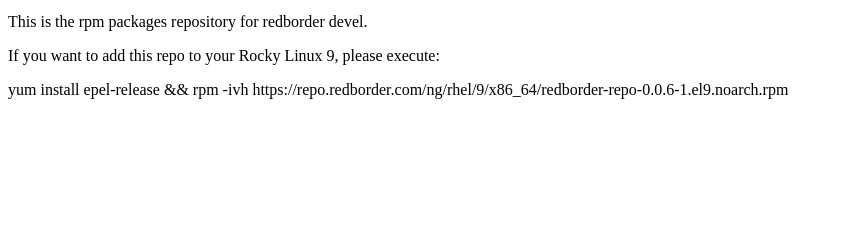
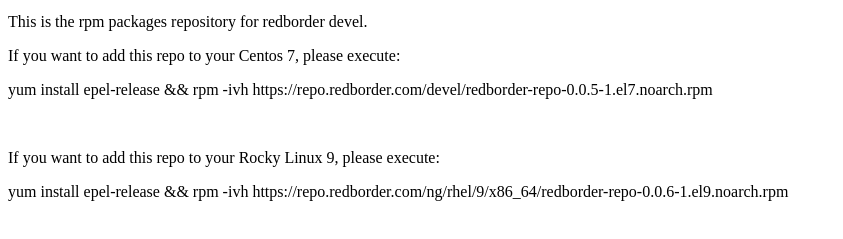
Before and after one commit to redBorder/redborder-repo, a plain HTML site: page resources/devel/index.html in a window 1280 px wide. Shown: the part 73-312 px from the top of the page, without its empty margins (0-843 px from the left). Drawn offline with Linux system fonts and the light colour scheme.

Commit message:
Adapt index.html

```diff
--- a/resources/devel/index.html
+++ b/resources/devel/index.html
@@ -17,6 +17,9 @@
     </table>
 
     <p>This is the rpm packages repository for redborder devel. </p>
+    <p>If you want to add this repo to your Centos 7, please execute:</p>
+    <p>yum install epel-release && rpm -ivh https://repo.redborder.com/devel/redborder-repo-0.0.5-1.el7.noarch.rpm</p>
+    <br/>
     <p>If you want to add this repo to your Rocky Linux 9, please execute:</p>
     <p>yum install epel-release && rpm -ivh https://repo.redborder.com/ng/rhel/9/x86_64/redborder-repo-0.0.6-1.el9.noarch.rpm</p>
   </body>
```
